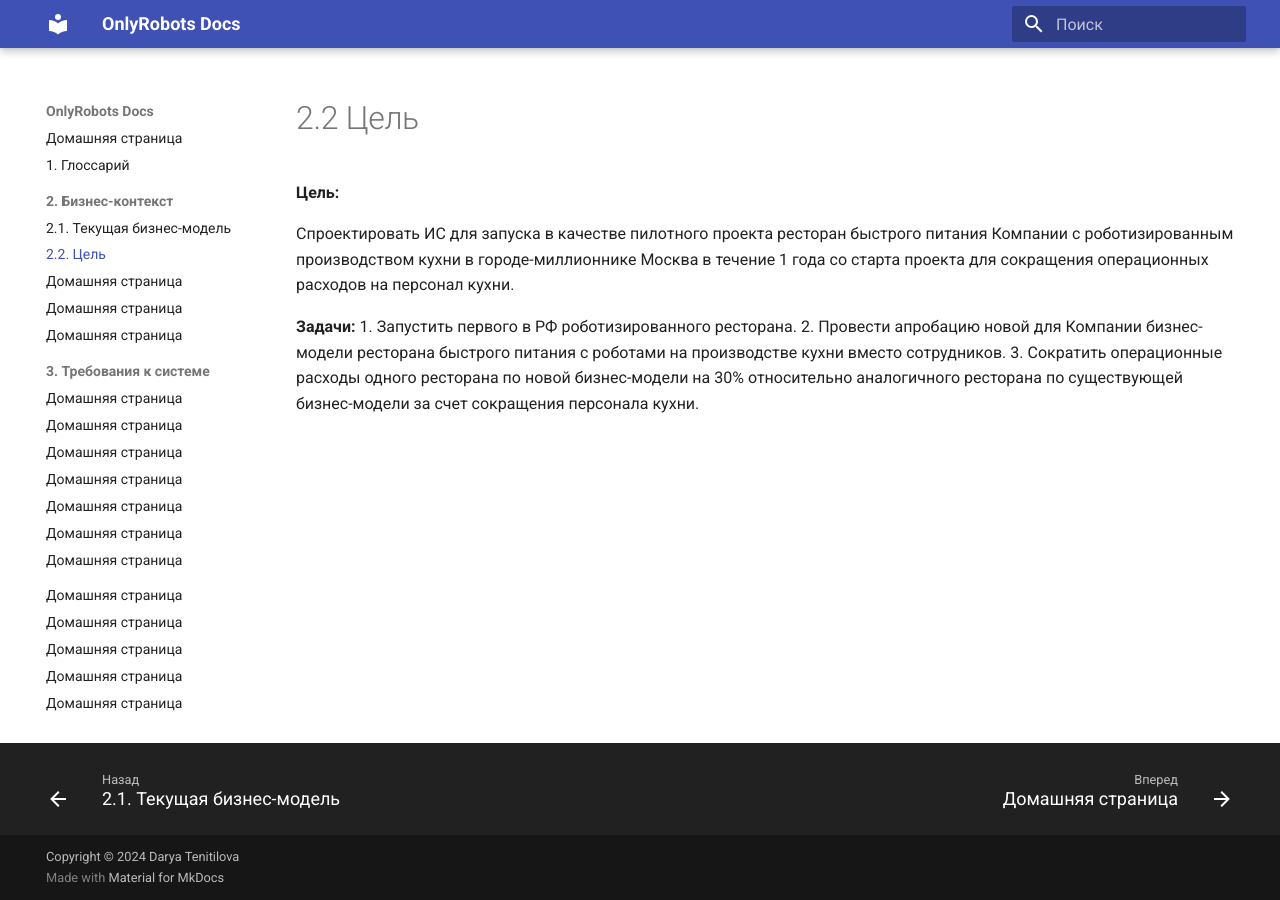
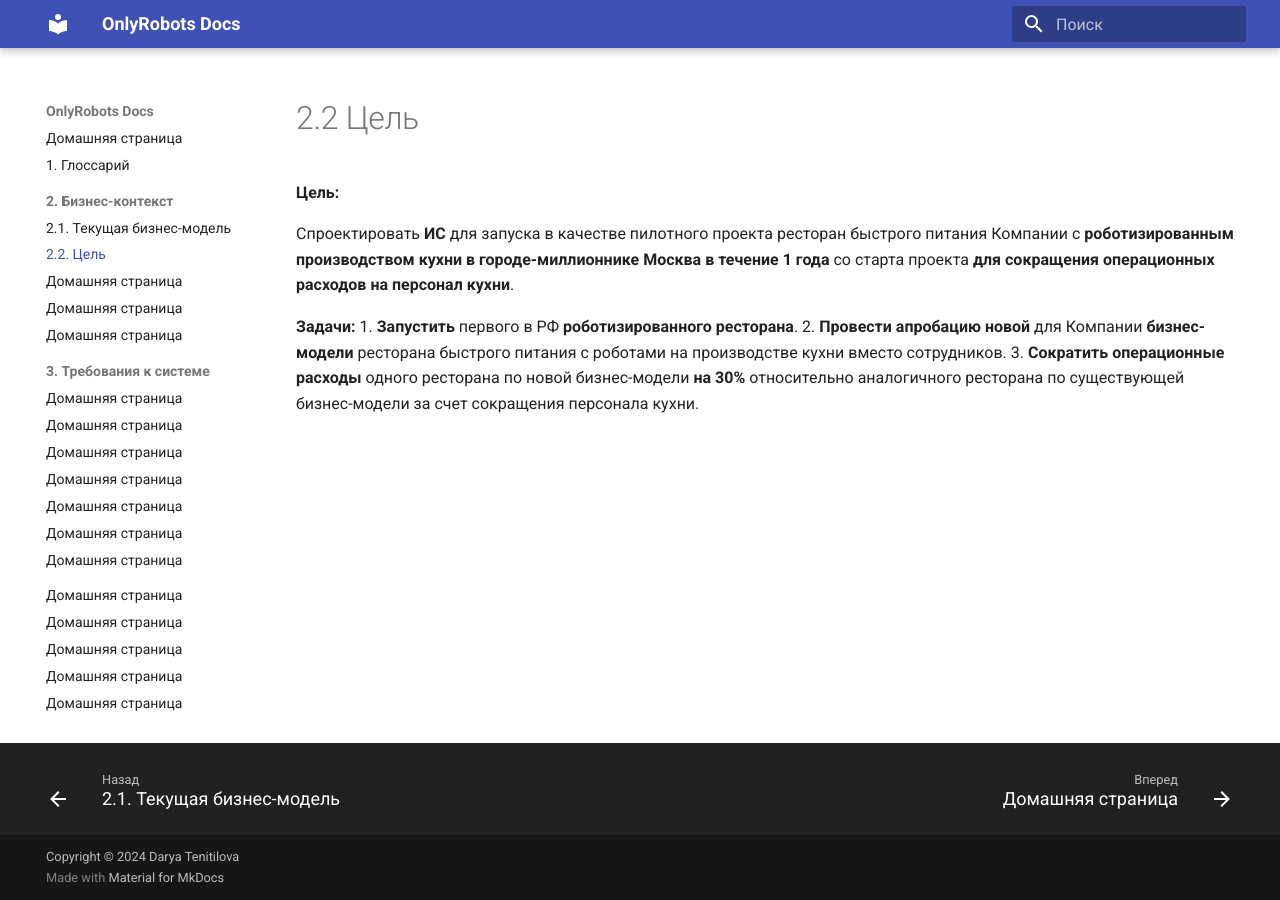
Before and after one commit to TenitilovaD/OTUS_SA_OnlyRobots, an MkDocs documentation site: the page built from docs/goal.md, in a window 1280 px wide. Built offline with MkDocs 1.6.1 and Material for MkDocs 9.7.7, drawn with Linux system fonts in a browser that asks for light colours.

```diff
--- a/docs/goal.md
+++ b/docs/goal.md
@@ -2,9 +2,9 @@
 
 **Цель:**
 
-Спроектировать ИС для запуска в качестве пилотного проекта ресторан быстрого питания Компании с роботизированным производством кухни в городе-миллионнике Москва в течение 1 года со старта проекта для сокращения операционных расходов на персонал кухни.
+Спроектировать **ИС** для запуска в качестве пилотного проекта ресторан быстрого питания Компании с **роботизированным производством кухни в городе-миллионнике Москва в течение 1 года** со старта проекта **для сокращения операционных расходов на персонал кухни**.
 
 **Задачи:**
-  1. Запустить первого в РФ роботизированного ресторана.
-  2. Провести апробацию новой для Компании бизнес-модели ресторана быстрого питания с роботами на производстве кухни вместо сотрудников.
-  3. Сократить операционные расходы одного ресторана по новой бизнес-модели на 30% относительно аналогичного ресторана по существующей бизнес-модели за счет сокращения персонала кухни.
+  1. **Запустить** первого в РФ **роботизированного ресторана**.
+  2. **Провести апробацию новой** для Компании **бизнес-модели** ресторана быстрого питания с роботами на производстве кухни вместо сотрудников.
+  3. **Сократить операционные расходы** одного ресторана по новой бизнес-модели **на 30%** относительно аналогичного ресторана по существующей бизнес-модели за счет сокращения персонала кухни.
```
